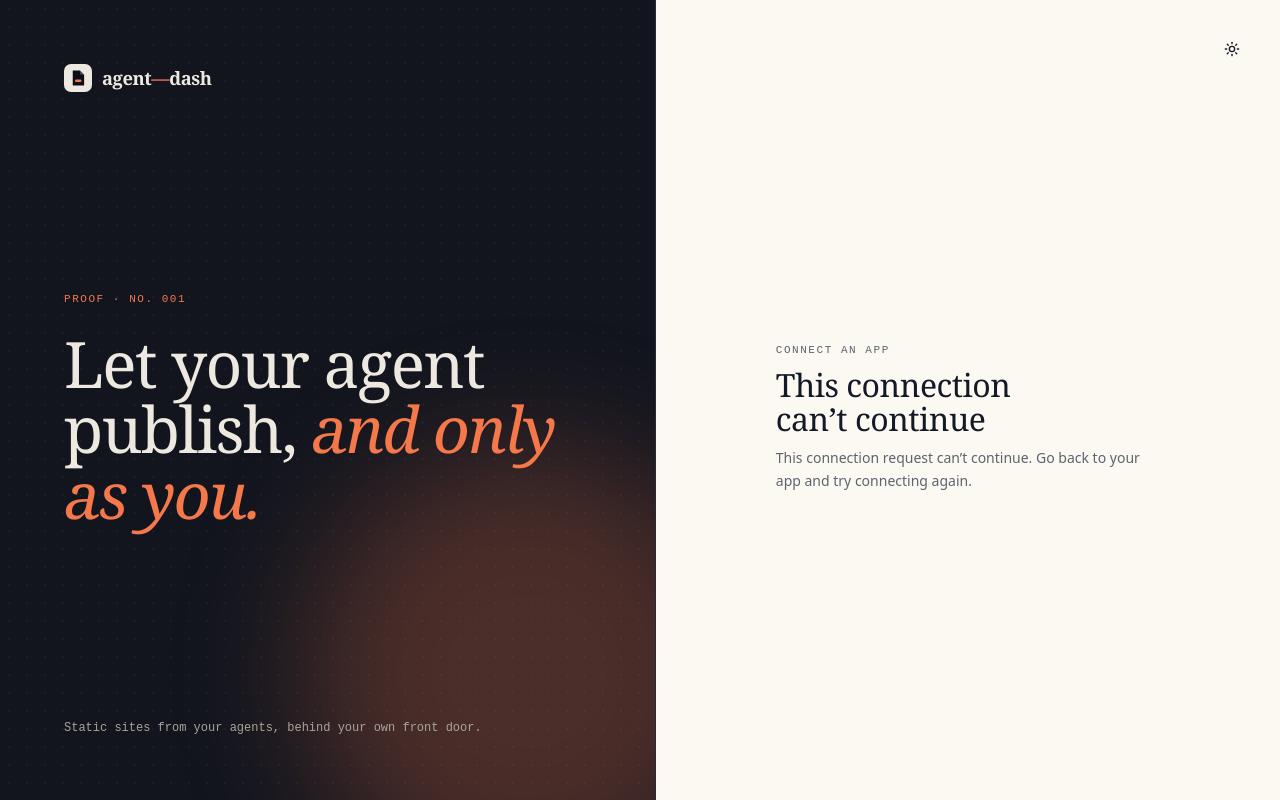
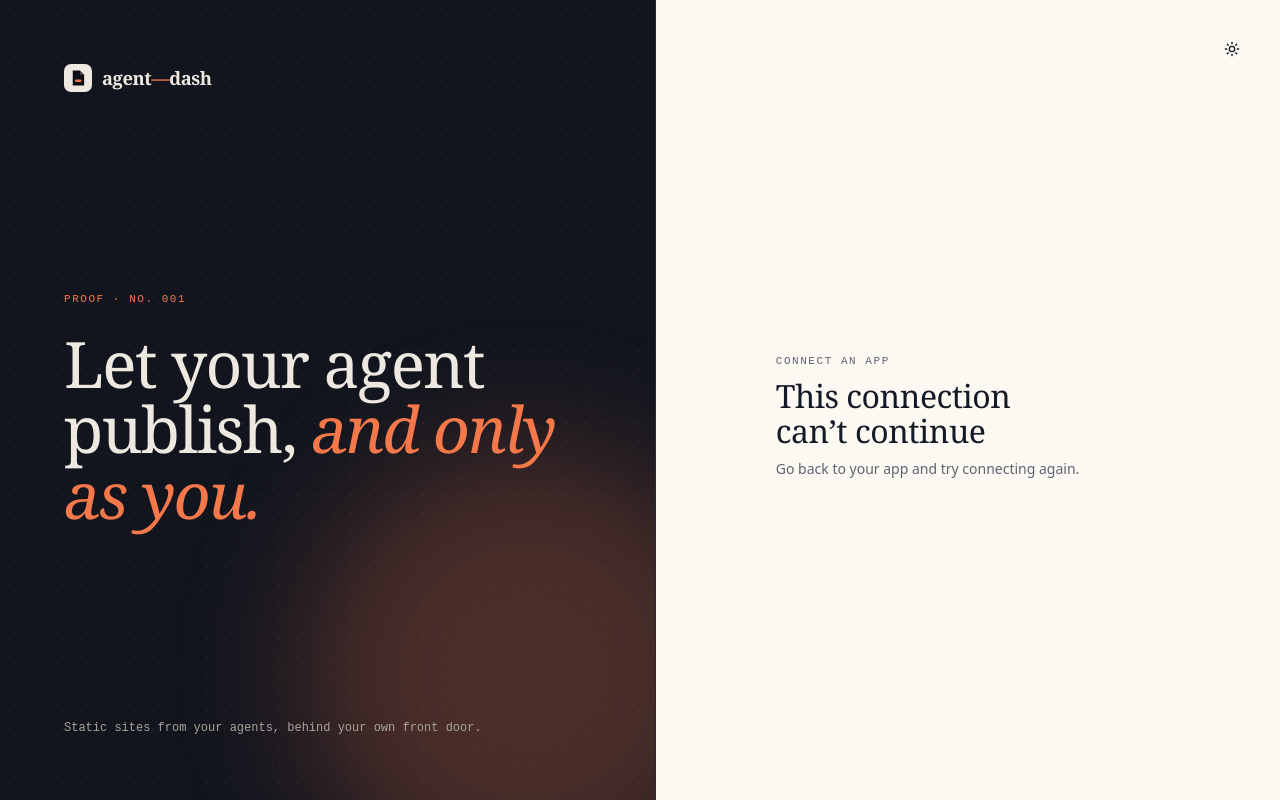
Before and after one commit to ferrule-io/handbill, a Next.js app in the folder web/: page /consent in a window 1280 px wide. Built offline with nearby package versions, Linux system fonts and the light colour scheme.

Commit message:
web: consent copy and email wrapping

```diff
--- a/web/components/consent/consent-card.tsx
+++ b/web/components/consent/consent-card.tsx
@@ -7,9 +7,9 @@ import { useEffect, useState } from "react"
 import { AuthHeading, FormError, Spinner } from "@/components/auth/parts"
 import { ConsentError } from "@/components/consent/consent-error"
 import { clientName, decide, getConsent, type ConsentRequest } from "@/components/consent/data"
-import { Skeleton } from "@/components/ui/skeleton"
 import { Alert, AlertDescription, AlertTitle } from "@/components/ui/alert"
 import { Button } from "@/components/ui/button"
+import { Skeleton } from "@/components/ui/skeleton"
 import { ApiError, errorMessage, loginHref } from "@/lib/api"
 
 const EXPIRED = "This request expired or belongs to another account. Start the connection again from your app."
@@ -106,7 +106,7 @@ export function ConsentCard({ request, data }: { request: string; data: ConsentR
         title={
           <>
             <span className="text-brand">{name}</span> wants to publish sites as{" "}
-            <span className="break-all">{data.account.email}</span>
+            <span className="break-words">{data.account.email}</span>
           </>
         }
       >
--- a/web/components/consent/consent-error.tsx
+++ b/web/components/consent/consent-error.tsx
@@ -1,6 +1,7 @@
 import { AuthHeading, FormError } from "@/components/auth/parts"
 
-const RETRY = "This connection request can’t continue. Go back to your app and try connecting again."
+// The heading says the request can't continue; this says what to do.
+const RETRY = "Go back to your app and try connecting again."
 
 /** Fixed messages for /consent?error=<code>; the page never shows request text. */
 const extra: Record<string, string> = {
```
